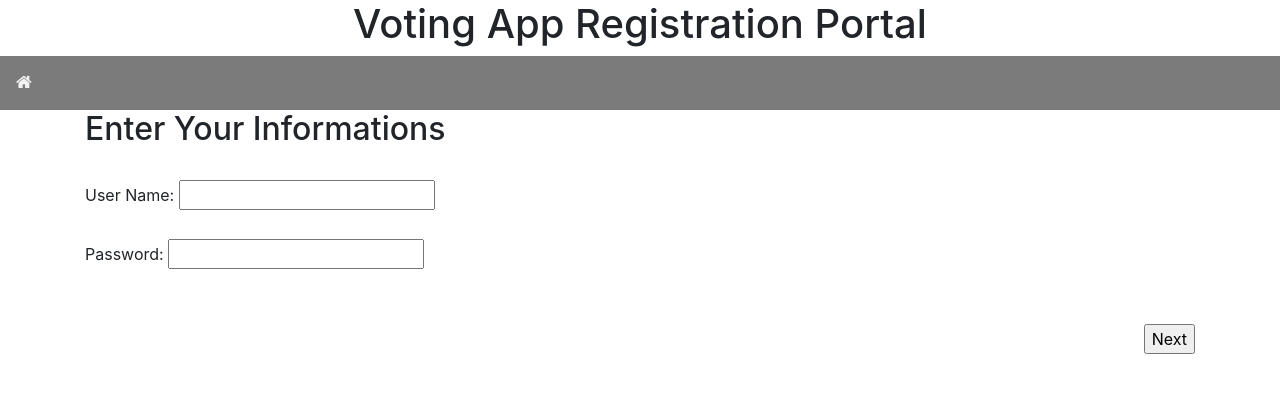
After one commit to KayCarroll/ece1779-group3-a3, a Flask app: page /create_account in a window 1280 px wide. The commit adds this page. Shown: the top 393 px of the page. Run offline with Flask 2, Linux system fonts and the light colour scheme.

Commit message:
Added create account page

```diff
--- a/registration_page/registapp/main.py
+++ b/registration_page/registapp/main.py
@@ -1,9 +1,9 @@
 import json
 import logging
-
+import hashlib
 from datetime import datetime, timedelta
 from flask import redirect, render_template, url_for, request
-
+from flask import session
 from registapp import app, dynamodb_client
 from registapp.constants import LOG_FORMAT, TIME_FORMAT, VOTING_INFO_TABLE, CANDIDATE_VOTES_TABLE
 
@@ -14,16 +14,21 @@ for module_name in ['botocore', 'urllib3']:
 logger = logging.getLogger(__name__)
 
 
+salt = "ece1779"
+input_username=''
+input_password=''
+import secrets
 
+app.secret_key = secrets.token_hex(16)
 
 @app.route('/')
 def main():
-    return render_template('main.html', return_addr='/information')
+    return render_template('main.html', return_addr='/create_account')
 
 
 @app.route('/home')
 def home():
-    return render_template('main.html' , return_addr='/information')
+    return render_template('main.html' , return_addr='/create_account')
 
 
 @app.route('/information')
@@ -31,6 +36,23 @@ def information():
 
     return render_template('information.html')
 
+@app.route('/create_account')
+def account():
+
+    return render_template('create_account.html')
+
+@app.route('/create_account', methods=['POST'])
+def create_account():
+    global input_username
+    global input_password
+    input_username=request.form.get("username")
+    input_password=request.form.get("password")
+    #with open('test.txt', 'w') as f:
+      #  f.write(input_username)
+     #   f.write('\n')
+      #  f.write(input_password)
+       # f.write('\n')
+    return redirect(url_for('information'))
 
 @app.route('/information', methods=['POST'])
 def next_step():
@@ -43,7 +65,19 @@ def next_step():
     city = request.form.get("city")
     province = request.form.get("province")
     postal = request.form.get("postal")
-    with open('readme.txt', 'w') as f:
+
+
+    with open('test2.txt', 'w') as f:
+
+        f.write(input_username)
+        f.write('\n')
+        f.write(input_password)
+        f.write('\n')
+
+    fullname=firstname+lastname
+
+
+    with open(input_username+'.txt', 'w') as f:
 
         f.write(firstname)
         f.write('\n')
@@ -61,6 +95,8 @@ def next_step():
         f.write('\n')
         f.write(postal)
         f.write('\n')
+
+    hashed_pass_db = password_hashing(input_password)
    # db_con =  get_db()
    # cursor= db_con.cursor()
    # #Check the key is not duplicate, if it is, replace the old file
@@ -96,3 +132,8 @@ def next_step():
 
 
     return render_template('message.html', user_message="Your image has been uploaded successfully!", return_addr='/home')
+
+def password_hashing(password):
+    dataBase_password = password + salt
+    hashed_password = hashlib.md5(dataBase_password.encode())
+    return hashed_password.hexdigest()
--- /dev/null
+++ b/registration_page/registapp/templates/create_account.html
@@ -0,0 +1,50 @@
+<!DOCTYPE html>
+<html lang="en">
+
+<head>
+   <meta name="viewport" content="width=device-width, initial-scale=1.0">
+ <script src="https://ajax.googleapis.com/ajax/libs/jquery/3.6.1/jquery.min.js"></script>
+ <link rel="stylesheet" href="{{ url_for('static', filename='style.css') }}">
+ <link rel="stylesheet" href="https://cdnjs.cloudflare.com/ajax/libs/font-awesome/4.7.0/css/font-awesome.min.css">
+ <link rel="stylesheet" href="https://cdn.jsdelivr.net/npm/bootstrap@4.3.1/dist/css/bootstrap.min.css" integrity="sha384-ggOyR0iXCbMQv3Xipma34MD+dH/1fQ784/j6cY/iJTQUOhcWr7x9JvoRxT2MZw1T" crossorigin="anonymous">
+    <title>Registration Portal</title>
+</head>
+
+<body>
+    <div class="portalheader">
+        <h1>Voting App Registration Portal</h1>
+    </div>
+    <div class="topnavbar">
+        <a href="home"><i class="fa fa-home"></i></a>
+    </div>
+
+    <div class="container">
+        <h2>Enter Your Informations</h2><br>
+        <form name="create_account" method="POST" enctype="multipart/form-data" onsubmit="return checkcreate()">
+            <div class="accountinput">
+                 <label for="username">User Name:</label>
+                 <input class="accountinput" input type="text" id="username" name="username" ><br><br>
+                 <label for="password">Password:</label>
+                 <input class="accountinput" input type="text" id="password" name="password" >
+            </div>
+
+            <input type="submit" class="submitbutton" id="next_info" value="Next">
+        </form>
+         <script>
+            function checkcreate() {
+                    if(document.getElementById("username").value == "" ) {
+                        alert("Please enter your username!");
+                        return false;
+                    } else if(document.getElementById("password").value == "" ) {
+                         alert("Please enter your password!");
+                         return false;
+                     }     else {
+                  document.create_account.submit();
+              }
+            }
+          </script>
+    </div>
+
+</body>
+
+</html>
--- a/registration_page/registapp/templates/information.html
+++ b/registration_page/registapp/templates/information.html
@@ -70,7 +70,7 @@
                    }else if(document.getElementById("postal").value == "" ) {
                         alert("Please enter your postal!");
                         return false;
-                    }    else {
+                    }  else {
                   document.submit_form.submit();
               }
             }
--- /dev/null
+++ b/registration_page/test.txt
@@ -0,0 +1,2 @@
+kaku0o0
+123456
--- /dev/null
+++ b/registration_page/test2.txt
@@ -0,0 +1,2 @@
+kaku0o0
+123456
```
Also changed, not shown: registration_page/readme.txt (added).
